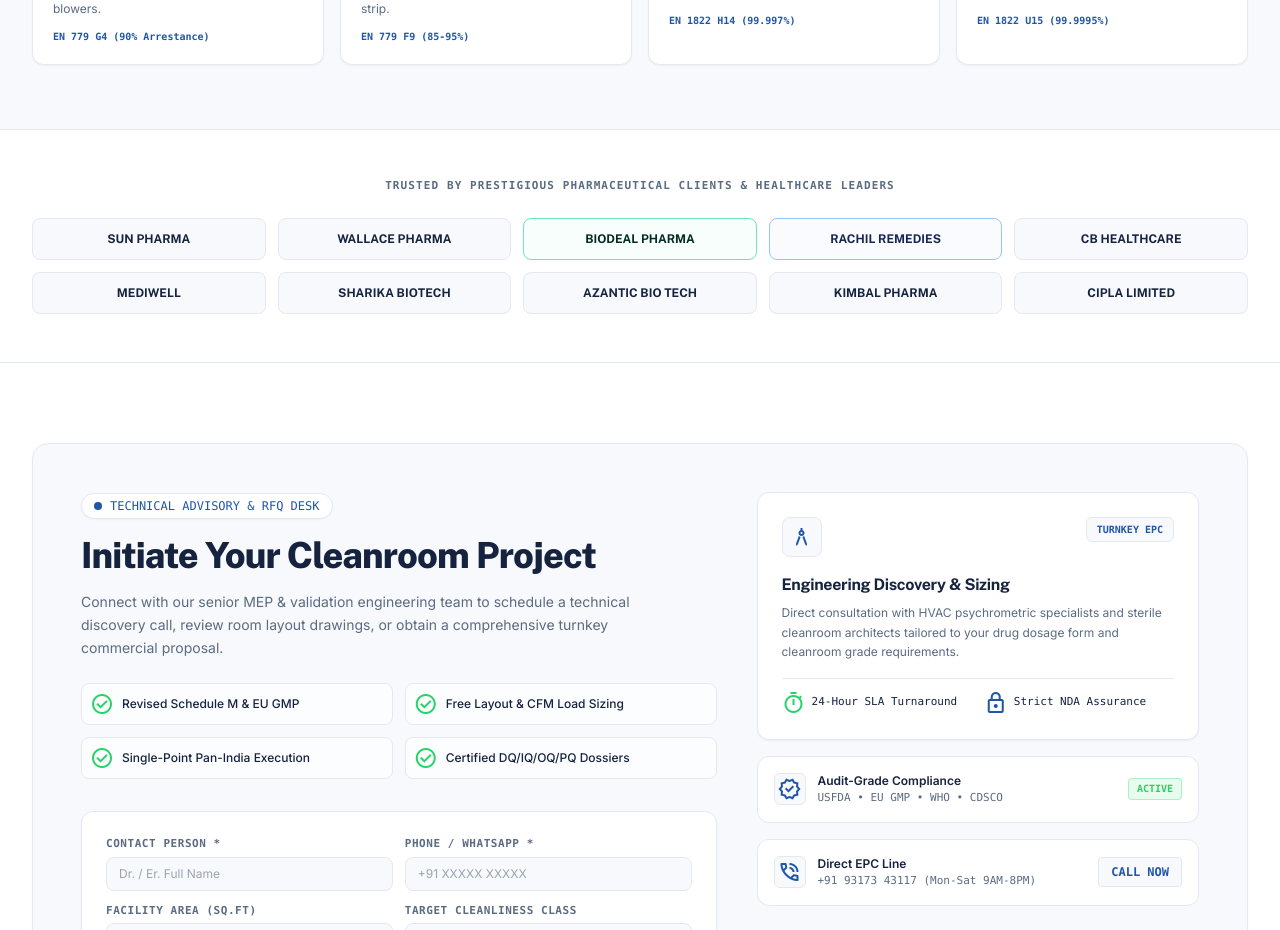
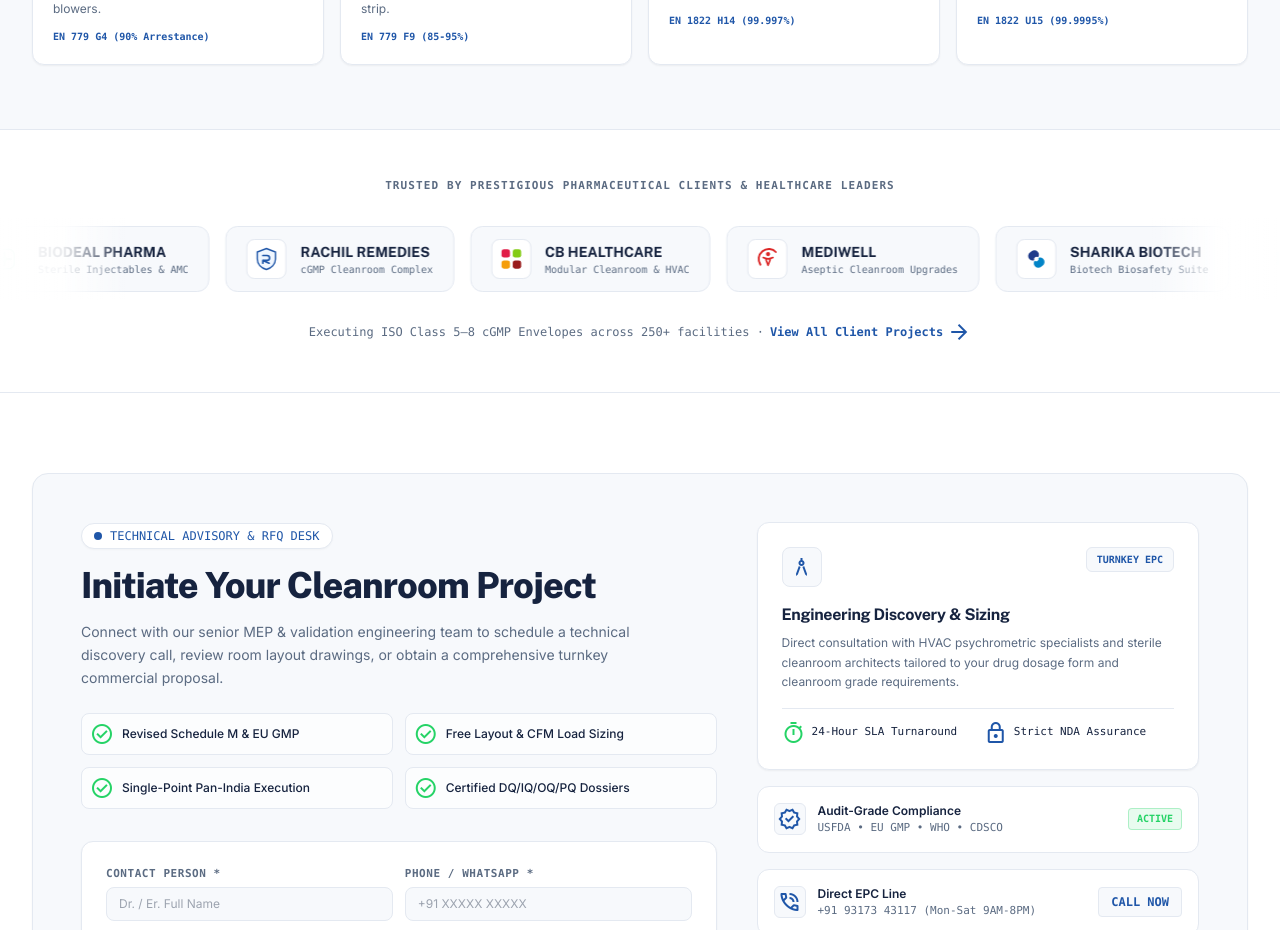
Before and after one commit to NaviDadhwal/gmp-vision-, a React (Vite) app in the folder frontend/: page / in a window 1280 px wide. Shown: the part 4120-5050 px from the top of the page. Built offline with nearby package versions, Linux system fonts and the light colour scheme; no server answers.

Commit message:
feat(home): add pharmaceutical client logos with infinite right-to-left marquee scroll

```diff
--- a/frontend/src/index.css
+++ b/frontend/src/index.css
@@ -102,3 +102,24 @@
   -webkit-font-feature-settings: 'liga';
   -webkit-font-smoothing: antialiased;
 }
+
+/* Right-to-left infinite marquee for client logos */
+@keyframes marquee-rtl {
+  0% {
+    transform: translateX(0%);
+  }
+  100% {
+    transform: translateX(-50%);
+  }
+}
+
+.animate-marquee-rtl {
+  display: flex;
+  width: max-content;
+  animation: marquee-rtl 32s linear infinite;
+  will-change: transform;
+}
+
+.animate-marquee-rtl:hover {
+  animation-play-state: paused;
+}
--- a/frontend/src/pages/HomePage.tsx
+++ b/frontend/src/pages/HomePage.tsx
@@ -1,6 +1,143 @@
 import React, { useRef, useState } from 'react';
 import { Link } from 'react-router-dom';
 import { ApiService } from '../lib/api/endpoints';
+
+interface ClientBrand {
+  name: string;
+  sub: string;
+  logo: React.ReactNode;
+}
+
+const CLIENT_LOGOS: ClientBrand[] = [
+  {
+    name: 'SUN PHARMA',
+    sub: 'Active Cleanroom & HVAC',
+    logo: (
+      <svg viewBox="0 0 40 40" className="w-7 h-7 shrink-0" fill="none">
+        <circle cx="20" cy="20" r="15" stroke="#F97316" strokeWidth="2.5" opacity="0.25" />
+        <path
+          d="M20 7C27.2 7 33 12.8 33 20C33 27.2 27.2 33 20 33C14.2 33 9.3 29.2 7.6 24"
+          stroke="#EA580C"
+          strokeWidth="3.2"
+          strokeLinecap="round"
+        />
+        <circle cx="20" cy="20" r="6.5" stroke="#EA580C" strokeWidth="2.8" />
+      </svg>
+    ),
+  },
+  {
+    name: 'WALLACE PHARMA',
+    sub: 'Turnkey HVAC & AMC',
+    logo: (
+      <svg viewBox="0 0 40 40" className="w-7 h-7 shrink-0" fill="none">
+        <polygon points="20,4 34,12 34,28 20,36 6,28 6,12" stroke="#16233F" strokeWidth="2.4" fill="#F4F7FC" />
+        <path d="M20 11V29M14 17L20 21L26 17M14 23L20 27L26 23" stroke="#1F56A8" strokeWidth="2" strokeLinecap="round" />
+        <circle cx="20" cy="11" r="2" fill="#1F56A8" />
+      </svg>
+    ),
+  },
+  {
+    name: 'BIODEAL PHARMA',
+    sub: 'Sterile Injectables & AMC',
+    logo: (
+      <svg viewBox="0 0 40 40" className="w-7 h-7 shrink-0" fill="none">
+        <rect x="6" y="6" width="28" height="28" rx="8" fill="#ECFDF5" stroke="#10B981" strokeWidth="2" />
+        <path d="M20 11V29M11 20H29" stroke="#059669" strokeWidth="3.2" strokeLinecap="round" />
+        <circle cx="20" cy="20" r="4" fill="#10B981" />
+      </svg>
+    ),
+  },
+  {
+    name: 'RACHIL REMEDIES',
+    sub: 'cGMP Cleanroom Complex',
+    logo: (
+      <svg viewBox="0 0 40 40" className="w-7 h-7 shrink-0" fill="none">
+        <path d="M20 5L33 10V20C33 27.5 27 33 20 35C13 33 7 27.5 7 20V10L20 5Z" fill="#EFF6FF" stroke="#1F56A8" strokeWidth="2" />
+        <path d="M15 15H21C23.2 15 24.5 16.5 24.5 18.5C24.5 20.5 23.2 22 21 22H15V26M15 22L24 26" stroke="#1F56A8" strokeWidth="2.4" strokeLinecap="round" strokeLinejoin="round" />
+      </svg>
+    ),
+  },
+  {
+    name: 'CB HEALTHCARE',
+    sub: 'Modular Cleanroom & HVAC',
+    logo: (
+      <svg viewBox="0 0 40 40" className="w-7 h-7 shrink-0" fill="none">
+        <rect x="6" y="6" width="12" height="12" rx="3.5" fill="#E11D48" />
+        <rect x="22" y="6" width="12" height="12" rx="3.5" fill="#84CC16" />
+        <rect x="6" y="22" width="12" height="12" rx="3.5" fill="#F59E0B" />
+        <rect x="22" y="22" width="12" height="12" rx="3.5" fill="#991B1B" />
+      </svg>
+    ),
+  },
+  {
+    name: 'MEDIWELL',
+    sub: 'Aseptic Cleanroom Upgrades',
+    logo: (
+      <svg viewBox="0 0 40 40" className="w-7 h-7 shrink-0" fill="none">
+        <path d="M10 28C6 22 7 14 13 9C19 4 28 5 32 10" stroke="#DC2626" strokeWidth="2.8" strokeLinecap="round" />
+        <circle cx="21" cy="13" r="3" fill="#DC2626" />
+        <path d="M14 18C18 20 24 20 28 18M18 21L21 29L24 21" stroke="#DC2626" strokeWidth="2.4" strokeLinecap="round" strokeLinejoin="round" />
+      </svg>
+    ),
+  },
+  {
+    name: 'SHARIKA BIOTECH',
+    sub: 'Biotech Biosafety Suite',
+    logo: (
+      <svg viewBox="0 0 40 40" className="w-7 h-7 shrink-0" fill="none">
+        <g transform="rotate(-38 20 20)">
+          <rect x="12" y="7" width="16" height="13" rx="6.5" fill="#1E3A8A" />
+          <rect x="12" y="20" width="16" height="13" rx="6.5" fill="#0284C7" />
+          <circle cx="20" cy="20" r="3.2" fill="white" />
+          <path d="M16 20H24" stroke="white" strokeWidth="1.5" />
+        </g>
+      </svg>
+    ),
+  },
+  {
+    name: 'AZANTIC BIO TECH',
+    sub: 'Dynamic Airlocks & Isolation',
+    logo: (
+      <svg viewBox="0 0 40 40" className="w-7 h-7 shrink-0" fill="none">
+        <polygon points="20,5 32,12 32,26 20,33 8,26 8,12" stroke="#0284C7" strokeWidth="2.2" fill="#F0F9FF" />
+        <circle cx="20" cy="5" r="2.8" fill="#0284C7" />
+        <circle cx="32" cy="12" r="2.8" fill="#0284C7" />
+        <circle cx="32" cy="26" r="2.8" fill="#0284C7" />
+        <circle cx="20" cy="33" r="2.8" fill="#0284C7" />
+        <circle cx="8" cy="26" r="2.8" fill="#0284C7" />
+        <circle cx="8" cy="12" r="2.8" fill="#0284C7" />
+        <circle cx="20" cy="19" r="4.2" fill="#1F56A8" />
+      </svg>
+    ),
+  },
+  {
+    name: 'KIMBAL PHARMA',
+    sub: 'Healthcare Formulations',
+    logo: (
+      <svg viewBox="0 0 40 40" className="w-7 h-7 shrink-0" fill="none">
+        <g stroke="#1E3A8A" strokeWidth="2.2" strokeLinecap="round">
+          <line x1="20" y1="6" x2="20" y2="34" />
+          <line x1="6" y1="20" x2="34" y2="20" />
+          <line x1="10" y1="10" x2="30" y2="30" />
+          <line x1="10" y1="30" x2="30" y2="10" />
+          <path d="M17 8L20 6L23 8M17 32L20 34L23 32M8 17L6 20L8 23M32 17L34 20L32 23" strokeWidth="1.8" />
+          <circle cx="20" cy="20" r="3" fill="#1E3A8A" />
+        </g>
+      </svg>
+    ),
+  },
+  {
+    name: 'CIPLA LIMITED',
+    sub: 'Global Pharma Standards',
+    logo: (
+      <svg viewBox="0 0 40 40" className="w-7 h-7 shrink-0" fill="none">
+        <path d="M9 29L20 9L31 29H9Z" stroke="#0F4C81" strokeWidth="2.5" fill="#F0F7FF" strokeLinejoin="round" />
+        <polygon points="15,29 20,19 25,29" fill="#D97706" />
+        <circle cx="20" cy="22" r="2.8" fill="#0F4C81" />
+      </svg>
+    ),
+  },
+];
 
 export const HomePage: React.FC = () => {
   const equipRailRef = useRef<HTMLDivElement>(null);
@@ -1114,44 +1251,55 @@
         </div>
       </section>
 
-      {/* 8. PHARMACEUTICAL CLIENT LOGOS WITH ELEVATION */}
-      <section className="py-12 border-b border-[#E4E9F1] bg-white">
-        <div className="max-w-7xl mx-auto px-4 sm:px-6 lg:px-8 text-center">
-          <span className="text-[11px] font-mono uppercase tracking-widest text-[#5B6B82] font-semibold block mb-6">
+      {/* 8. PHARMACEUTICAL CLIENT LOGOS WITH CONTINUOUS RIGHT-TO-LEFT SCROLL */}
+      <section className="py-12 border-b border-[#E4E9F1] bg-white overflow-hidden">
+        <div className="max-w-7xl mx-auto px-4 sm:px-6 lg:px-8 text-center mb-6">
+          <span className="text-[11px] font-mono uppercase tracking-widest text-[#5B6B82] font-semibold block">
             TRUSTED BY PRESTIGIOUS PHARMACEUTICAL CLIENTS &amp; HEALTHCARE LEADERS
           </span>
-          <div className="grid grid-cols-2 sm:grid-cols-3 md:grid-cols-5 gap-3 items-center">
-            <div className="py-3 px-2 rounded-lg bg-[#F7F9FC] border border-[#E4E9F1] text-center font-display font-bold text-xs text-[#16233F] hover:text-[#1F56A8] hover:border-[#1F56A8]/40 hover:-translate-y-0.5 hover:shadow-sm hover:bg-white transition-all duration-200 cursor-default">
-              SUN PHARMA
-            </div>
-            <div className="py-3 px-2 rounded-lg bg-[#F7F9FC] border border-[#E4E9F1] text-center font-display font-bold text-xs text-[#16233F] hover:text-[#1F56A8] hover:border-[#1F56A8]/40 hover:-translate-y-0.5 hover:shadow-sm hover:bg-white transition-all duration-200 cursor-default">
-              WALLACE PHARMA
-            </div>
-            <div className="py-3 px-2 rounded-lg bg-[#F7F9FC] border border-emerald-300 bg-emerald-50/40 text-center font-display font-bold text-xs text-emerald-950 hover:text-[#1F56A8] hover:border-[#1F56A8]/40 hover:-translate-y-0.5 hover:shadow-sm hover:bg-white transition-all duration-200 cursor-default">
-              BIODEAL PHARMA
-            </div>
-            <div className="py-3 px-2 rounded-lg bg-[#F7F9FC] border border-blue-300 bg-blue-50/40 text-center font-display font-bold text-xs text-blue-950 hover:text-[#1F56A8] hover:border-[#1F56A8]/40 hover:-translate-y-0.5 hover:shadow-sm hover:bg-white transition-all duration-200 cursor-default">
-              RACHIL REMEDIES
-            </div>
-            <div className="py-3 px-2 rounded-lg bg-[#F7F9FC] border border-[#E4E9F1] text-center font-display font-bold text-xs text-[#16233F] hover:text-[#1F56A8] hover:border-[#1F56A8]/40 hover:-translate-y-0.5 hover:shadow-sm hover:bg-white transition-all duration-200 cursor-default">
-              CB HEALTHCARE
-            </div>
-            <div className="py-3 px-2 rounded-lg bg-[#F7F9FC] border border-[#E4E9F1] text-center font-display font-bold text-xs text-[#16233F] hover:text-[#1F56A8] hover:border-[#1F56A8]/40 hover:-translate-y-0.5 hover:shadow-sm hover:bg-white transition-all duration-200 cursor-default">
-              MEDIWELL
-            </div>
-            <div className="py-3 px-2 rounded-lg bg-[#F7F9FC] border border-[#E4E9F1] text-center font-display font-bold text-xs text-[#16233F] hover:text-[#1F56A8] hover:border-[#1F56A8]/40 hover:-translate-y-0.5 hover:shadow-sm hover:bg-white transition-all duration-200 cursor-default">
-              SHARIKA BIOTECH
-            </div>
-            <div className="py-3 px-2 rounded-lg bg-[#F7F9FC] border border-[#E4E9F1] text-center font-display font-bold text-xs text-[#16233F] hover:text-[#1F56A8] hover:border-[#1F56A8]/40 hover:-translate-y-0.5 hover:shadow-sm hover:bg-white transition-all duration-200 cursor-default">
-              AZANTIC BIO TECH
-            </div>
-            <div className="py-3 px-2 rounded-lg bg-[#F7F9FC] border border-[#E4E9F1] text-center font-display font-bold text-xs text-[#16233F] hover:text-[#1F56A8] hover:border-[#1F56A8]/40 hover:-translate-y-0.5 hover:shadow-sm hover:bg-white transition-all duration-200 cursor-default">
-              KIMBAL PHARMA
-            </div>
-            <div className="py-3 px-2 rounded-lg bg-[#F7F9FC] border border-[#E4E9F1] text-center font-display font-bold text-xs text-[#16233F] hover:text-[#1F56A8] hover:border-[#1F56A8]/40 hover:-translate-y-0.5 hover:shadow-sm hover:bg-white transition-all duration-200 cursor-default">
-              CIPLA LIMITED
-            </div>
+        </div>
+
+        {/* Continuous Right-to-Left Infinite Scrolling Marquee */}
+        <div className="relative w-full overflow-hidden py-2">
+          {/* Left Gradient Fade */}
+          <div className="pointer-events-none absolute inset-y-0 left-0 w-16 sm:w-32 bg-gradient-to-r from-white via-white/90 to-transparent z-10" />
+
+          {/* Marquee Track (Double Rendered for Seamless Infinite Right-to-Left Loop) */}
+          <div className="animate-marquee-rtl flex items-center gap-4">
+            {[...CLIENT_LOGOS, ...CLIENT_LOGOS].map((client, idx) => (
+              <Link
+                key={`${client.name}-${idx}`}
+                to="/projects"
+                className="group flex items-center gap-3.5 py-3 px-4 sm:px-5 rounded-xl bg-[#F7F9FC] border border-[#E4E9F1] hover:border-[#1F56A8]/40 hover:bg-white hover:shadow-md hover:-translate-y-0.5 active:scale-[0.99] transition-all duration-200 shrink-0 select-none cursor-pointer"
+                title={`View ${client.name} Projects & Case Studies`}
+              >
+                <div className="w-10 h-10 rounded-lg bg-white border border-[#E4E9F1] flex items-center justify-center p-1.5 shrink-0 group-hover:border-[#1F56A8]/30 group-hover:shadow-2xs transition-all">
+                  {client.logo}
+                </div>
+                <div className="text-left">
+                  <span className="font-display font-bold text-xs sm:text-sm text-[#16233F] group-hover:text-[#1F56A8] transition-colors whitespace-nowrap block">
+                    {client.name}
+                  </span>
+                  <span className="text-[10px] text-[#5B6B82] font-mono whitespace-nowrap block">
+                    {client.sub}
+                  </span>
+                </div>
+              </Link>
+            ))}
           </div>
+
+          {/* Right Gradient Fade */}
+          <div className="pointer-events-none absolute inset-y-0 right-0 w-16 sm:w-32 bg-gradient-to-l from-white via-white/90 to-transparent z-10" />
+        </div>
+
+        <div className="max-w-7xl mx-auto px-4 sm:px-6 lg:px-8 text-center mt-5">
+          <p className="text-xs font-mono text-[#5B6B82] flex items-center justify-center gap-1.5 flex-wrap">
+            <span>Executing ISO Class 5–8 cGMP Envelopes across 250+ facilities ·</span>
+            <Link to="/projects" className="text-[#1F56A8] font-bold hover:underline inline-flex items-center gap-1">
+              View All Client Projects
+              <span className="material-symbols-outlined text-[13px]">arrow_forward</span>
+            </Link>
+          </p>
         </div>
       </section>
 
```
